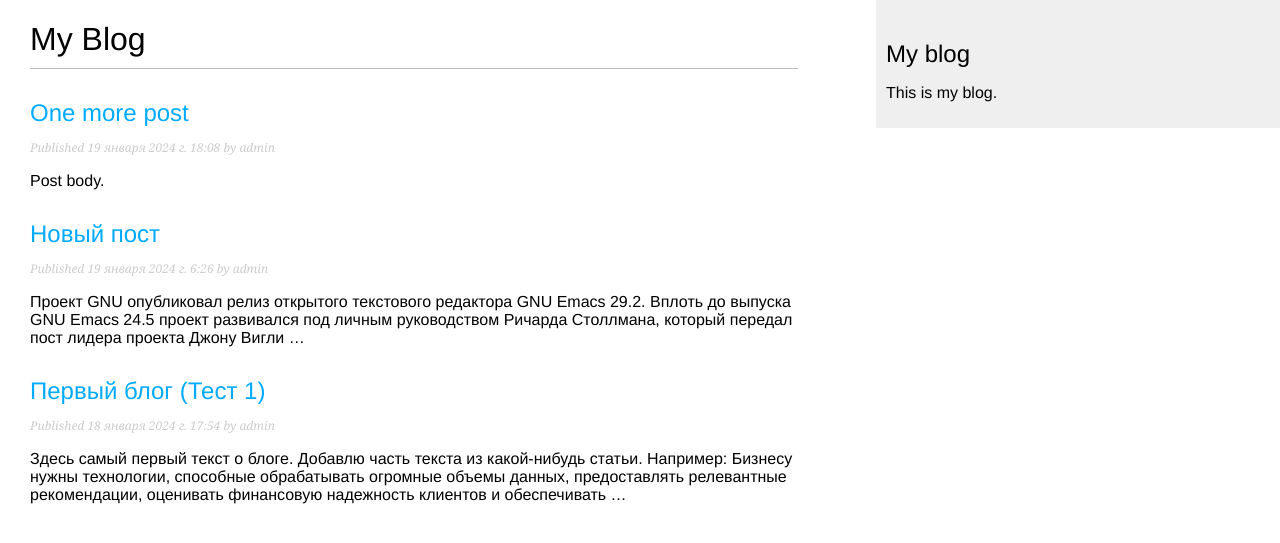
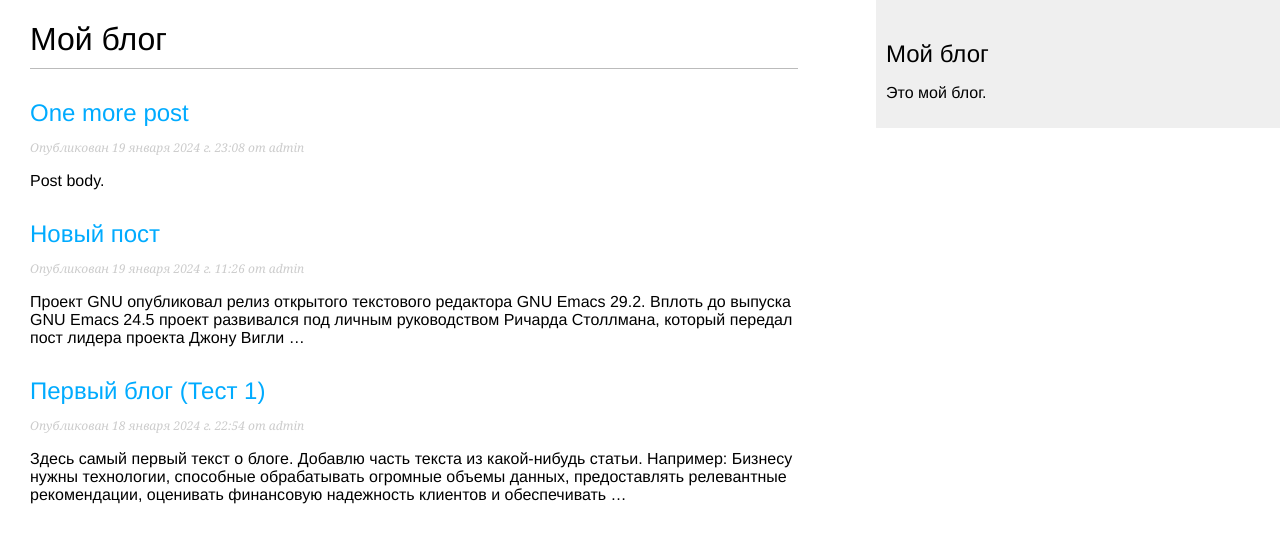
Before and after one commit to CordedWare/blog_python_django_project, a Django app: page /blog_app/ in a window 1280 px wide. Shown: the top 543 px of the page. Run offline with Django 4.2, Linux system fonts and the light colour scheme; data comes from the database, SQL or seed files in the repository.

Commit message:
second commit with fix err

```diff
--- a/blog_app/templates/blog/base.html
+++ b/blog_app/templates/blog/base.html
@@ -11,8 +11,8 @@
             {% endblock %}
         </div>
         <div id="sidebar">
-            <h2>My blog</h2>
-            <p>This is my blog.</p>
+            <h2>Мой блог</h2>
+            <p>Это мой блог.</p>
         </div>
     </body>
 </html>
--- a/blog_app/templates/blog/post/detail.html
+++ b/blog_app/templates/blog/post/detail.html
@@ -5,7 +5,7 @@
 {% block content %}
     <h1>{{ post.title }}</h1>
     <p class="date">
-        Published {{ post.publish }} by {{ post.author }}
+        Опубликован {{ post.publish }} от {{ post.author }}
     </p>
     {{ post.body|linebreaks }}
 {% endblock %}
--- a/blog_app/templates/blog/post/list.html
+++ b/blog_app/templates/blog/post/list.html
@@ -1,9 +1,9 @@
 {% extends "blog/base.html" %}
 
-{% block title %}My Blog{% endblock %}
+{% block title %}Мой блог{% endblock %}
 
 {% block content %}
-    <h1>My Blog</h1>
+    <h1>Мой блог</h1>
     {% for post in posts %}
         <h2>
             <a href="{% url 'blog_app:post_detail' post.id %}">
@@ -11,7 +11,7 @@
             </a>
         </h2>
         <p class="date">
-            Published {{ post.publish }} by {{ post.author }}
+            Опубликован {{ post.publish }} от {{ post.author }}
         </p>
         {{ post.body|truncatewords:30|linebreaks }}
     {% endfor %}
--- a/blog_python_django_project/settings.py
+++ b/blog_python_django_project/settings.py
@@ -106,7 +106,7 @@ AUTH_PASSWORD_VALIDATORS = [
 
 LANGUAGE_CODE = 'ru-ru'
 
-TIME_ZONE = 'UTC+5'
+TIME_ZONE = 'Asia/Tashkent'
 
 USE_I18N = True
 
--- a/manage.py
+++ b/manage.py
@@ -6,7 +6,7 @@ import sys
 
 def main():
     """Run administrative tasks."""
-    os.environ.setdefault('DJANGO_SETTINGS_MODULE', 'blog_py_dj_project.settings')
+    os.environ.setdefault('DJANGO_SETTINGS_MODULE', 'blog_python_django_project.settings')
     try:
         from django.core.management import execute_from_command_line
     except ImportError as exc:
```
